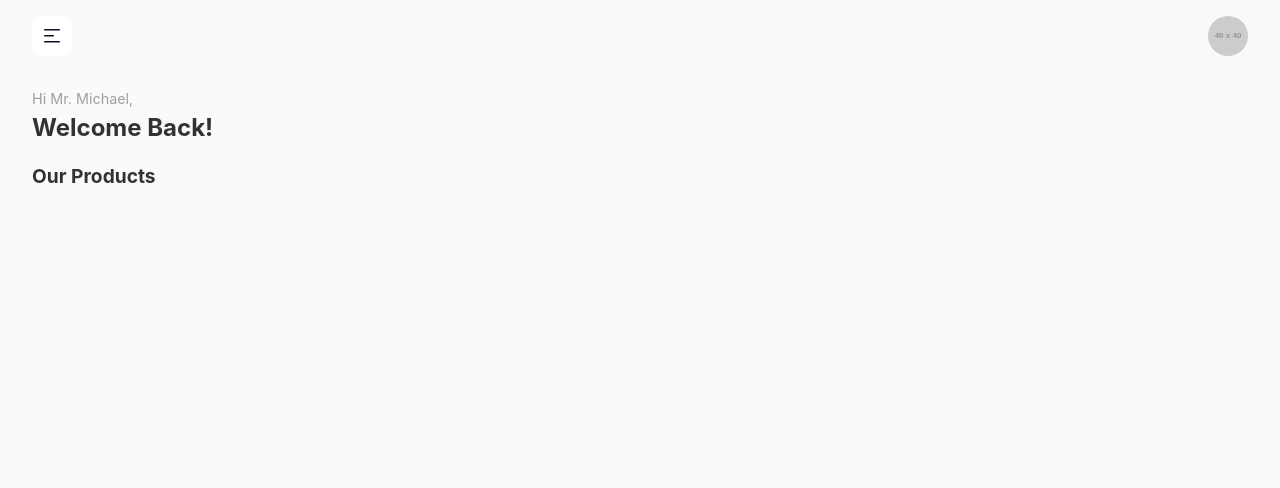
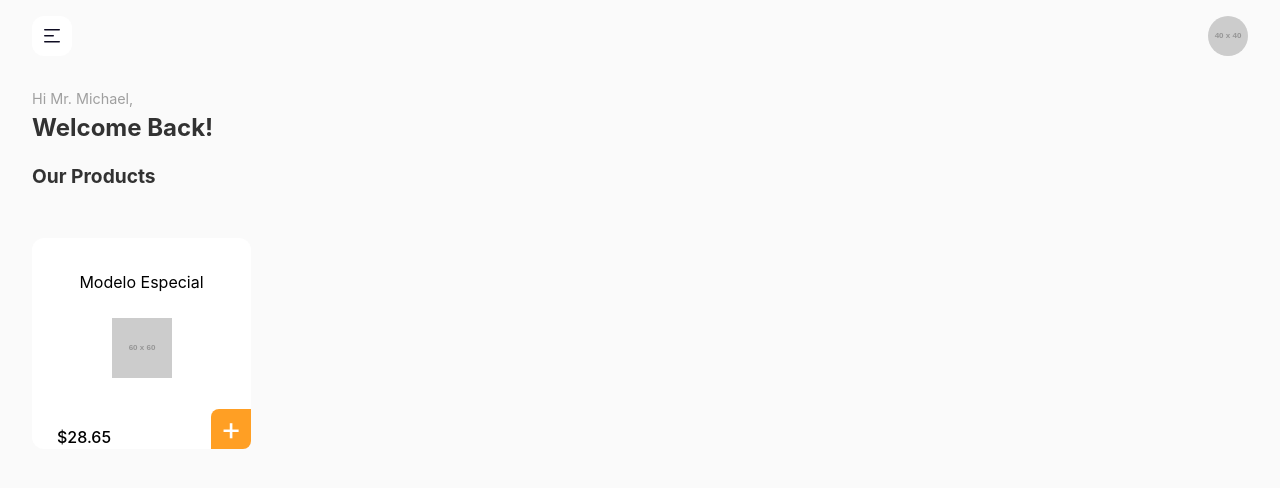
Before and after one commit to Paulinojr/beer-e-commerce, a React (Vite) app in the folder beer-e-commerce-frontend/: page /products in a window 1280 px wide. Shown: the top 488 px of the page. Built offline with nearby package versions, Linux system fonts and the light colour scheme.

Commit message:
feat: style product component

```diff
--- a/beer-e-commerce-frontend/src/App.jsx
+++ b/beer-e-commerce-frontend/src/App.jsx
@@ -2,8 +2,6 @@
 import {BrowserRouter as Router, Routes, Route, Navigate} from 'react-router-dom'
 import ProductListPage from './pages/ProductListPage/ProductListPage'
 
-//Styles
-import './styles/global.scss'
 
 function App() {
 
--- a/beer-e-commerce-frontend/src/components/Product/Product.jsx
+++ b/beer-e-commerce-frontend/src/components/Product/Product.jsx
@@ -1,17 +1,22 @@
 import React from 'react';
 import styles from './Product.module.scss';
 
-const Product = (product) => {
+const Product = ({product}) => {
     return (
-        <React.Fragment className={styles.productContainer}>
-          <p className={styles.productName}>{product.name}</p>
-          <img className={styles.productImage} src={product.image} alt={product.name} />
-          <React.Fragment className={styles.productPriceTag}>
-            <p>${product.price}</p>
-            <React.Fragment className={styles.productAddToCart}>+</React.Fragment>
-          </React.Fragment>
-        </React.Fragment>
-    )
+      <div className={styles.productContainer}>
+        <p className={styles.productName}>{product.name}</p>
+        <img
+          className={styles.productImage}
+          src={product.image}
+          alt={product.name}
+        />
+        <div className={styles.productPriceTag}>
+          <p>${product.price}</p>
+          <div className={styles.productAddToCart}>+</div>
+        </div>
+      </div>
+    );
 }
 
-export default Product
+
+export default Product;
--- a/beer-e-commerce-frontend/src/components/Product/Product.module.scss
+++ b/beer-e-commerce-frontend/src/components/Product/Product.module.scss
@@ -1,15 +1,16 @@
-@import '@styles/_variables.scss';
-@import '@styles/_mixins.scss';
+@import '@/styles/_variables.scss';
+@import '@/styles/_mixins.scss';
 
 .productContainer{
   display: flex;
   flex-direction: column;
   align-items: center;
-  padding: 1rem 2rem;
+  padding: 1rem 2rem 0 2rem;
   width: 155px;
   height: 195px;
   border-radius: 12px;
   background-color: white;
+  position: relative;
 }
 
 .productTitle{
@@ -20,8 +21,8 @@
 }
 
 .productImage{
-  width: 122px;
-  height: 122px;
+  max-width: 60px;
+  max-height: 122px;
   margin: 0.5rem 0;
 }
 
@@ -29,12 +30,26 @@
   display: flex;
   justify-content: space-between;
   align-items: center;
+  flex-direction: row;
+  width: 100%;
+  position: absolute;
+  bottom: 0;
+  p{
+    margin: 0;
+    padding: 0;
+    margin-left: 25px;
+    padding-top: 15px;
+    font-weight: 500;
+  }
 }
 
 .productAddToCart{
   background-color: $primary-color;
-  font-size: 24px;
+  font-size: 32px;
   color: white;
   border-top-left-radius: 8px;
   border-bottom-right-radius: 8px;
+  height: 40px;
+  width: 40px;
+  @include flex-center;
 }
--- a/beer-e-commerce-frontend/src/components/ProductList/ProductList.jsx
+++ b/beer-e-commerce-frontend/src/components/ProductList/ProductList.jsx
@@ -1,12 +1,25 @@
+import React from 'react';
 import styles from './ProductList.module.scss';
+import Product from '@/components/Product/Product';
 
 const ProductList = () => {
+    const productExample = {
+      name: 'Modelo Especial',
+      price: 28.65,
+      image: 'https://placehold.co/60X60'
+    }
     return (
-      <div className={styles.productList}>
-        <p className={styles.saluteUser}>Hi Mr. Michael,</p>
-        <p className={styles.salute}>Welcome Back!</p>
-        <p className={styles.listHeader}>Our Products</p>
-      </div>
+      <>
+        <div className={styles.productList}>
+          <p className={styles.saluteUser}>Hi Mr. Michael,</p>
+          <p className={styles.salute}>Welcome Back!</p>
+          <p className={styles.listHeader}>Our Products</p>
+        </div>
+
+        <div className={styles.productListContainer}>
+          <Product product={productExample} />
+        </div>
+      </>
     );
 }
 
--- a/beer-e-commerce-frontend/src/components/ProductList/ProductList.module.scss
+++ b/beer-e-commerce-frontend/src/components/ProductList/ProductList.module.scss
@@ -28,3 +28,12 @@
   margin: 1rem 0;
   font-weight: 700;
 }
+
+.productListContainer{
+  display: flex;
+  flex-wrap: wrap;
+  justify-content: space-between;
+  gap: 1rem;
+  padding: 1rem 2rem;
+
+}
```
